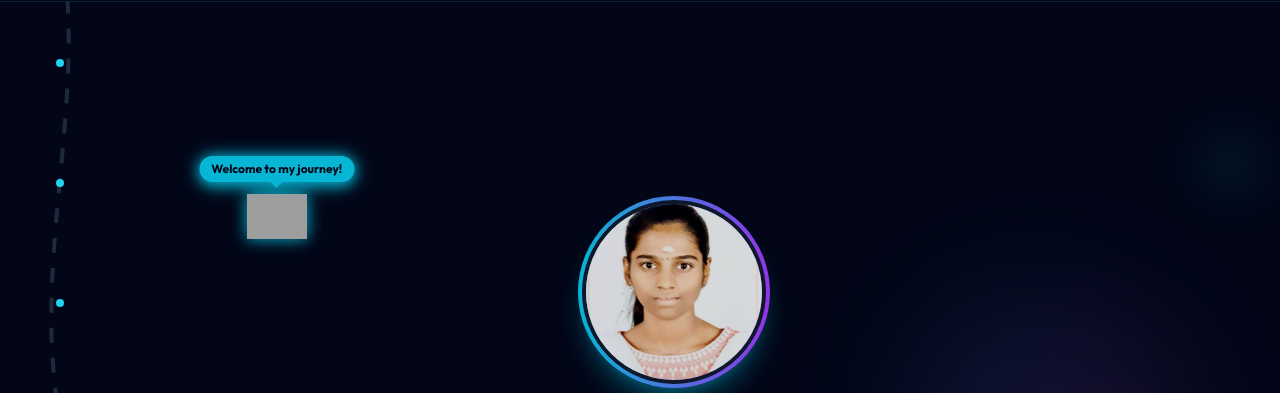
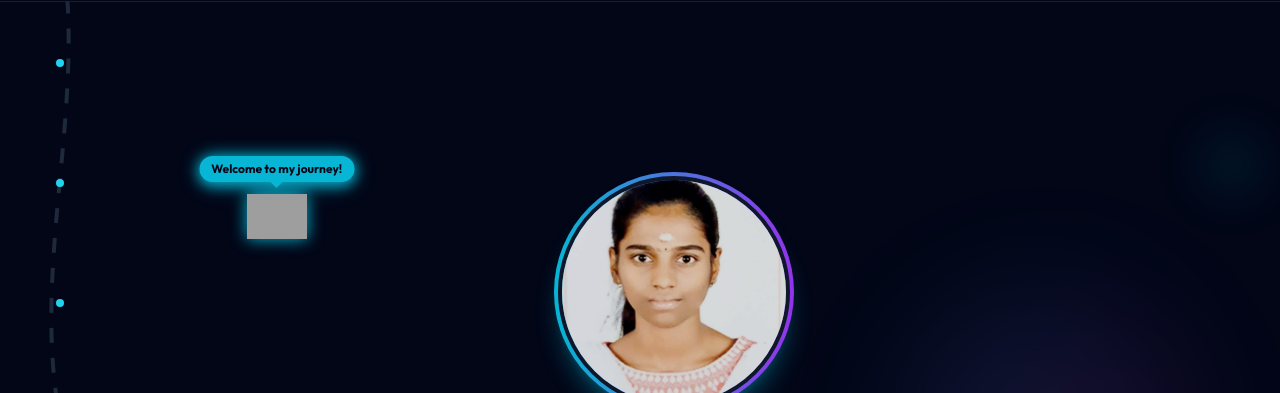
Before and after one commit to Sahima25/portfolio, a website: page index.html in a window 1280 px wide. Shown: the part 61-454 px from the top of the page. Drawn offline with nearby package versions, Linux system fonts and the light colour scheme; grey boxes are pictures that could not be loaded.

Commit message:
Update index.html

```diff
--- a/index.html
+++ b/index.html
@@ -442,7 +442,7 @@
         <div class="flex flex-col items-center gap-6">
           <!-- Photo -->
           <div
-            class="w-48 h-48 rounded-full bg-gradient-to-r from-cyan-500 to-purple-600 p-1 shadow-xl shadow-cyan-500/30"
+            class="w-60 h-60 rounded-full bg-gradient-to-r from-cyan-500 to-purple-600 p-1 shadow-xl shadow-cyan-500/30"
           >
             <img
               src="photo.jpeg"
```
